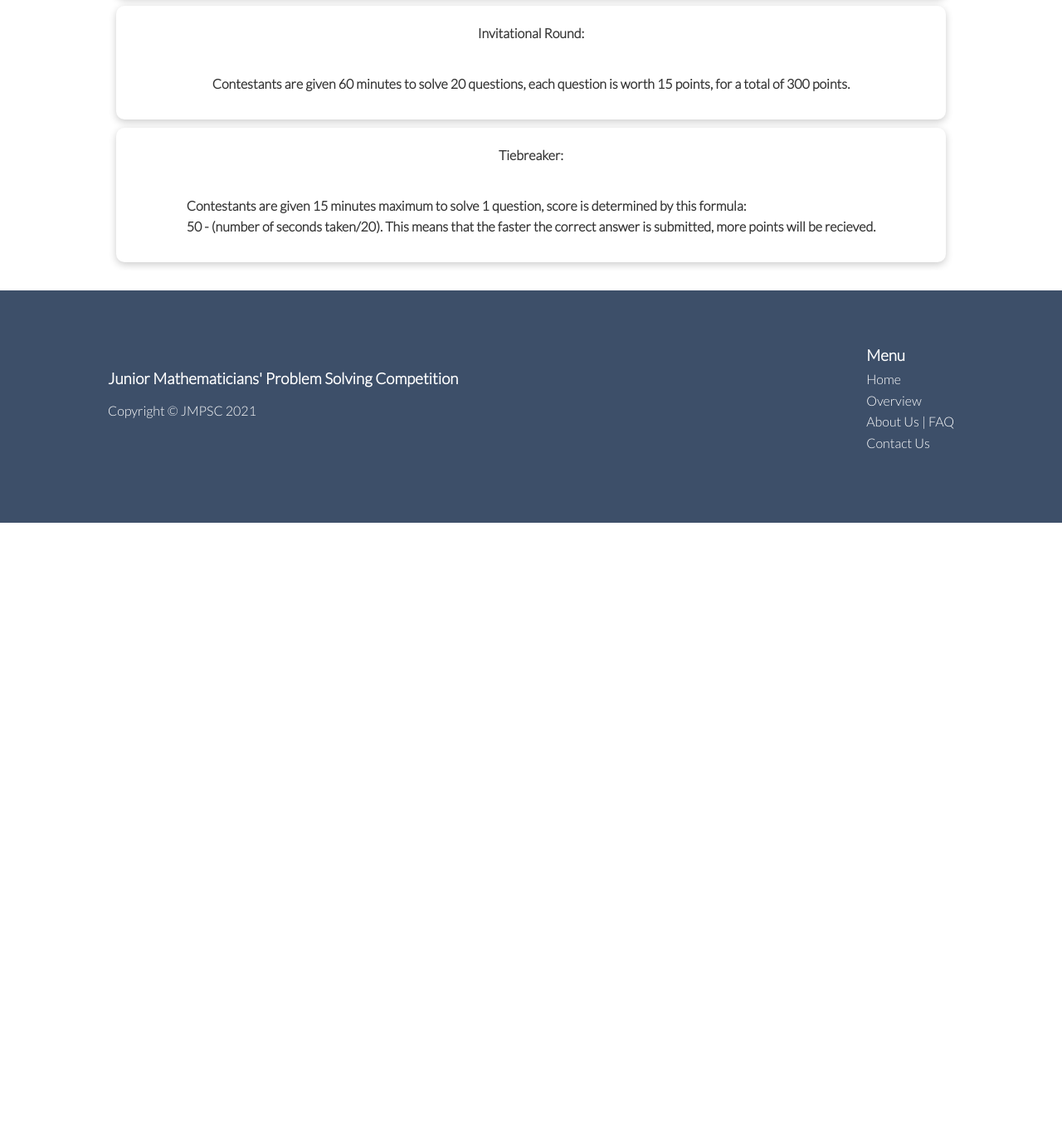
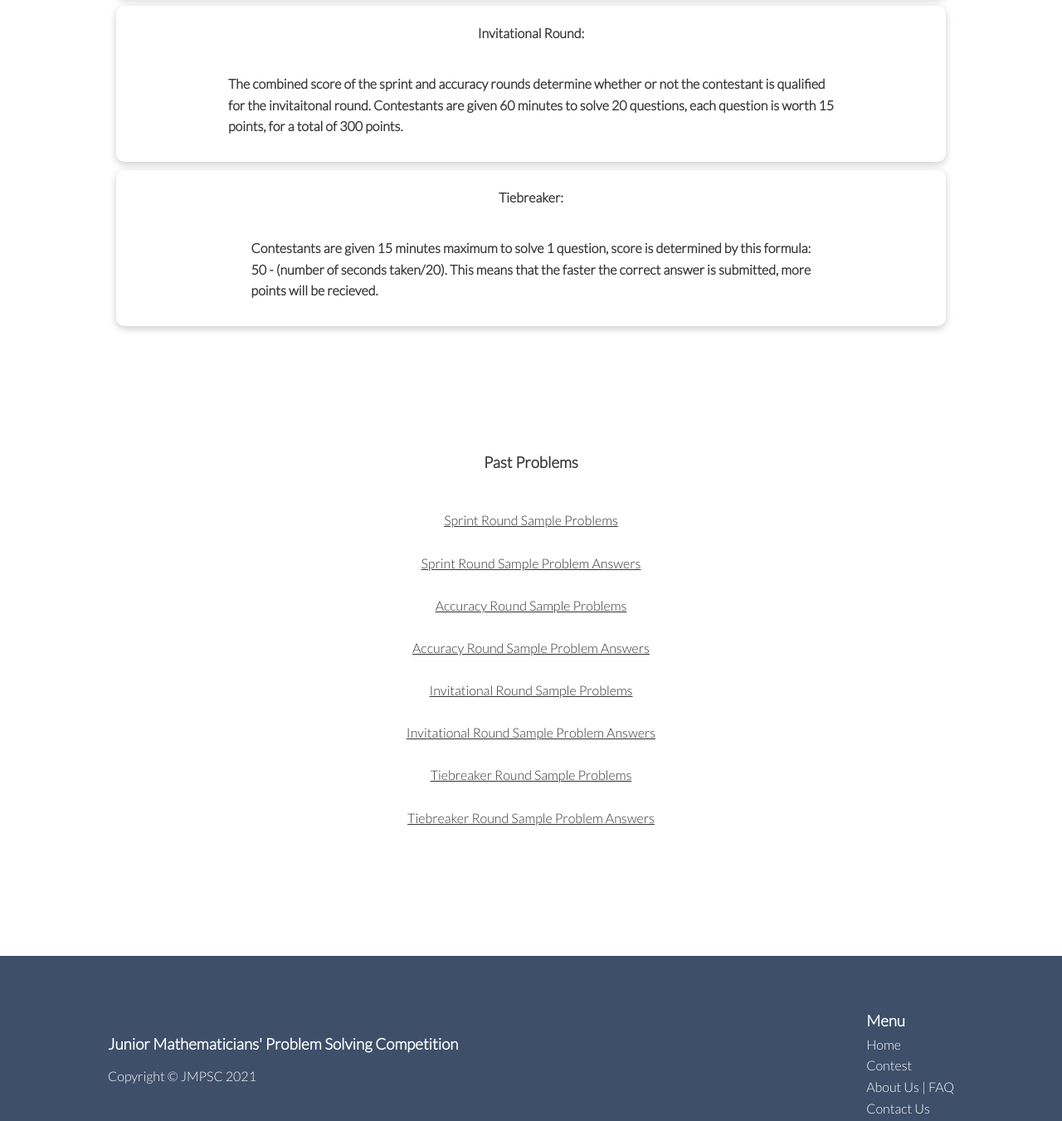
Before and after one commit to akshayravikumar/jmpsc, a plain HTML site: page overview.html in a window 1280 px wide. Shown: the part 1149-2500 px from the top of the page at 83% size. Before the commit the page ends 1779 px from the top, so only its background shows below. Drawn offline with Linux system fonts and the light colour scheme.

Commit message:
Update overview.html

```diff
--- a/overview.html
+++ b/overview.html
@@ -49,13 +49,12 @@
         <div class="container grid-3">
             <div class="card flex">
                 <h4><center>Eligibility: </center><br><p>To be eligble for prizes, you must be under the age of 14. Keep
-                    in mind that this test is geared towards middle school students. If you are older, you may participate,
-                     but you will not recieve a prize should you win.</p></h4>
+                    in mind that this test is geared <br>towards middle school students. If you are older, you may participate,
+                     but you will not recieve a prize <br>should you win.</p></h4>
             </div>
 
             <div class="card flex">
-                <h4><center>Date: </center><br><p>The first round will be held on Saturday, June 19th, 3 pm pst, or 6 pm est. If you advance to the next round, it will take
-                    place one week later, on June 26th, at 3pm pst. Please take a look at the
+                <h4><center>Date: </center><br><p>The contest date is July 10th. Please take a look at the
                     FAQ section if you can not make it to the test.</p></h4>
             </div>
 
@@ -68,13 +67,32 @@
             </div>
 
             <div class="card flex">
-                <h4><center>Invitational Round: </center><br><p>Contestants are given 60 minutes to solve 20 questions, each question is worth 15 points, for a total of 300 points. </p></h4>
+                <h4><center>Invitational Round: </center><br><p>The combined score of the sprint and accuracy rounds determine whether or not the contestant is qualified<br> for the invitaitonal round. Contestants are given 60 minutes to solve 20 questions, each question is worth 15 <br>points, for a total of 300 points. </p></h4>
             </div>
             <div class="card flex">
-                <h4><center>Tiebreaker: </center> <br><p>Contestants are given 15 minutes maximum to solve 1 question, score is determined by this formula:<br> 50 - (number of seconds taken/20). This means that the faster the correct answer is submitted, more points will be recieved. </p></h4>
+                <h4><center>Tiebreaker: </center> <br><p>Contestants are given 15 minutes maximum to solve 1 question, score is determined by this formula:<br> 50 - (number of seconds taken/20). This means that the faster the correct answer is submitted, more<br> points will be recieved. </p></h4>
             </div>
         </div>
     </section>
+    <section class="stats">
+        <div class="container">
+            <center><h3 class="stats-heading text-center my-1">
+                Past Problems
+            </h3></center><br>
+
+            <div class="text-center">
+                <a href="overview.html"><u>Sprint Round Sample Problems</u><br><br>
+                <a href="overview.html"><u>Sprint Round Sample Problem Answers</u><br><br>
+                <a href="overview.html"><u>Accuracy Round Sample Problems</u><br><br>
+                <a href="overview.html"><u>Accuracy Round Sample Problem Answers</u><br><br>
+                <a href="overview.html"><u>Invitational Round Sample Problems</u><br><br>
+                <a href="overview.html"><u>Invitational Round Sample Problem Answers</u><br><br>
+                <a href="overview.html"><u>Tiebreaker Round Sample Problems</u><br><br>
+                <a href="overview.html"><u>Tiebreaker Round Sample Problem Answers</u><br><br>
+            </div>
+        </div>
+    </section><br><br><br><br><br>
+
 
     <footer class="footer bg-dark py-5">
         <div class="container grid grid-1">
@@ -88,7 +106,7 @@
                         <h3>Menu</h3>
                         <right>
                             <li><a href="index.html">Home</a></li>
-                            <li><a href="overview.html">Overview</a></li>
+                            <li><a href="overview.html">Contest</a></li>
                             <li><a href="aboutus.html">About Us | FAQ</a></li>
                             <li><a href="index.html">Contact Us</a></li>
                         </right>
```
